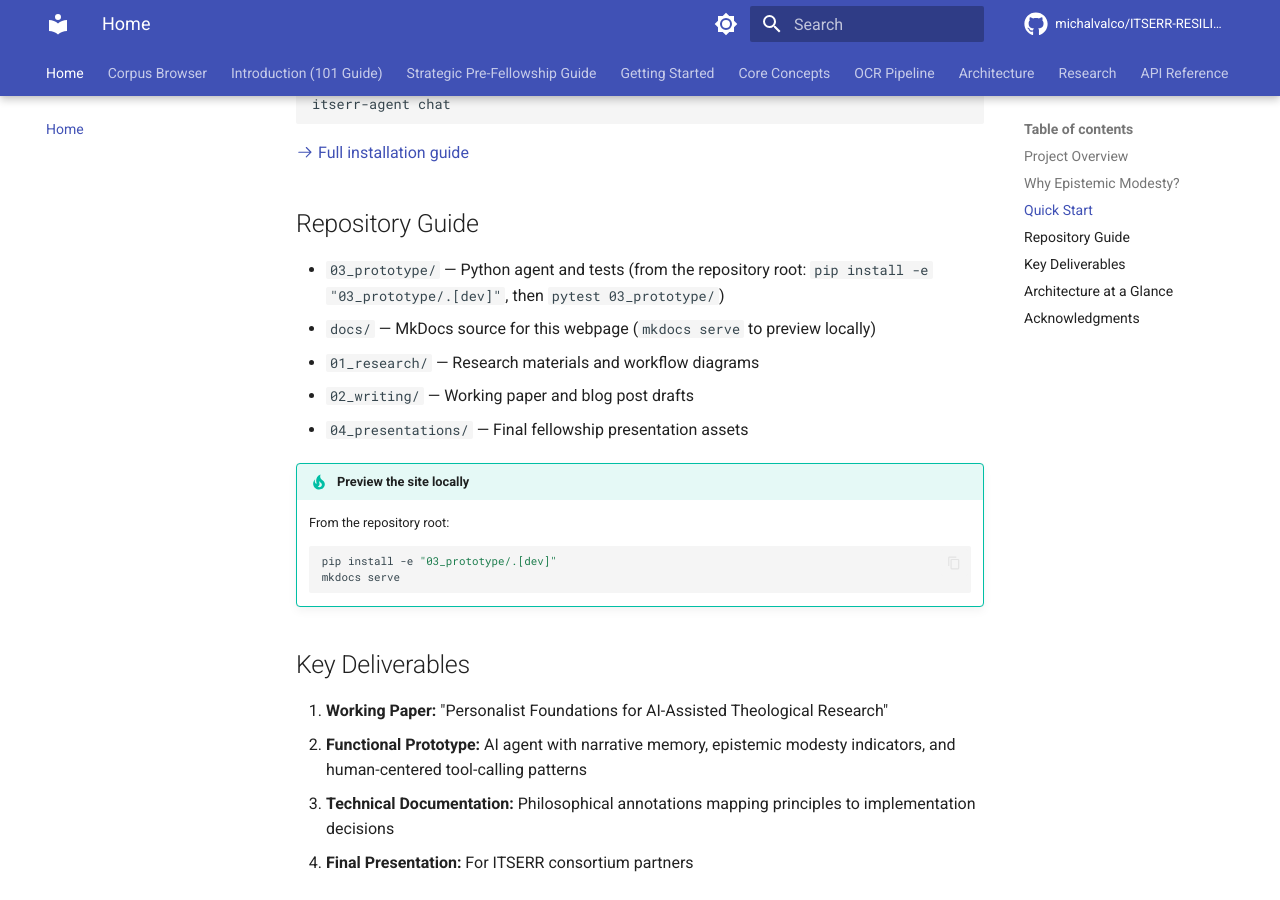
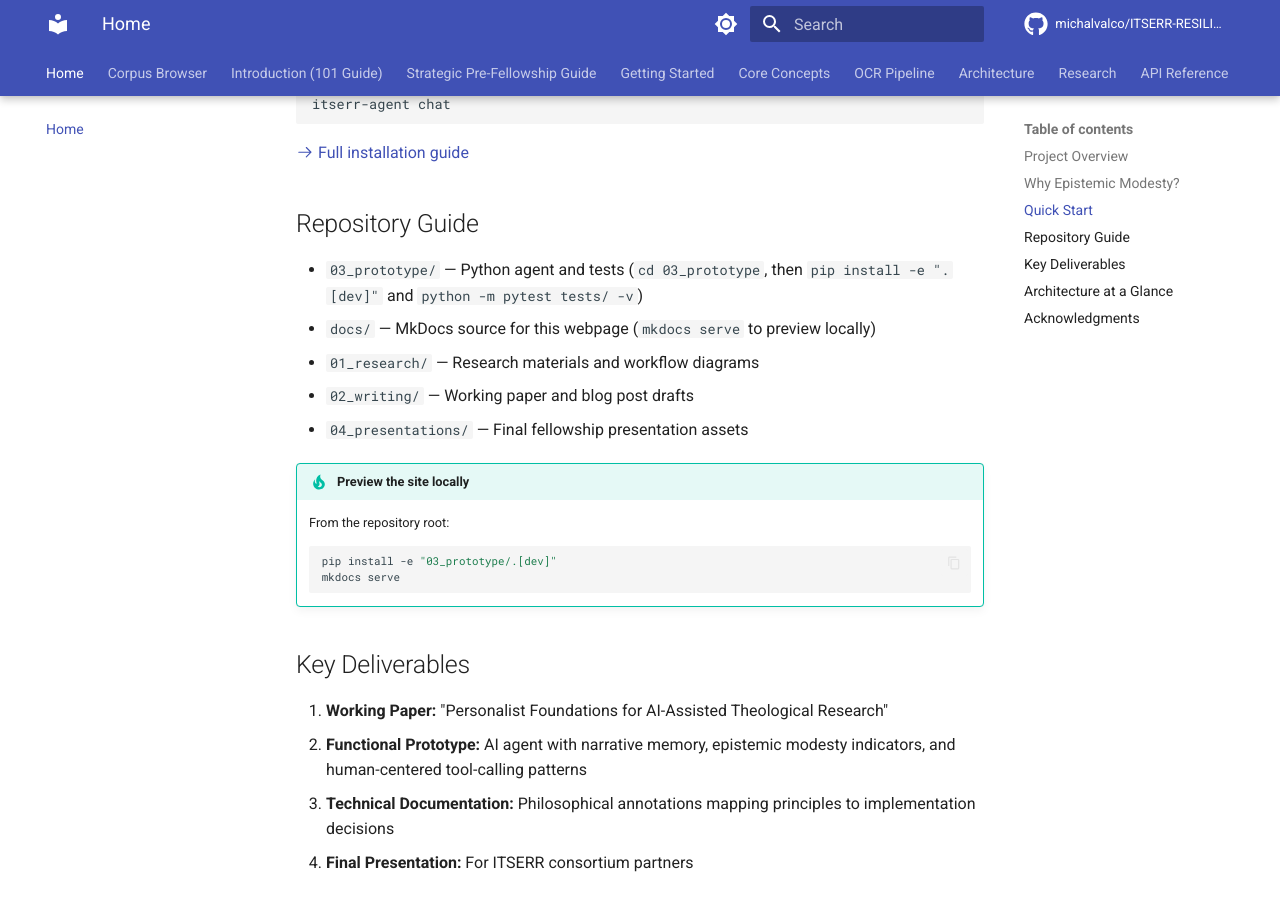
Before and after one commit to michalvalco/ITSERR-RESILIENCE-Project, an MkDocs documentation site: the page built from docs/index.md, in a window 1280 px wide and 900 px high, scrolled down 1914 px. Built offline with MkDocs 1.6.1 and Material for MkDocs 9.7.7, drawn with Linux system fonts in a browser that asks for light colours; comment, search, counter and statistics services are not loaded.

Commit message:
Fix pytest command in docs/index.md to match pyproject.toml convention
The pytest configuration uses testpaths = ["tests"] which requires
running from within 03_prototype/. Updated to match the established
pattern used across all pipeline documentation.

https://claude.ai/code/session_019CcLHHMn4K5ui7KMSmhmrk

```diff
--- a/docs/index.md
+++ b/docs/index.md
@@ -103,7 +103,7 @@ itserr-agent chat
 
 ## Repository Guide
 
-- `03_prototype/` — Python agent and tests (from the repository root: `pip install -e "03_prototype/.[dev]"`, then `pytest 03_prototype/`)
+- `03_prototype/` — Python agent and tests (`cd 03_prototype`, then `pip install -e ".[dev]"` and `python -m pytest tests/ -v`)
 - `docs/` — MkDocs source for this webpage (`mkdocs serve` to preview locally)
 - `01_research/` — Research materials and workflow diagrams
 - `02_writing/` — Working paper and blog post drafts
```
